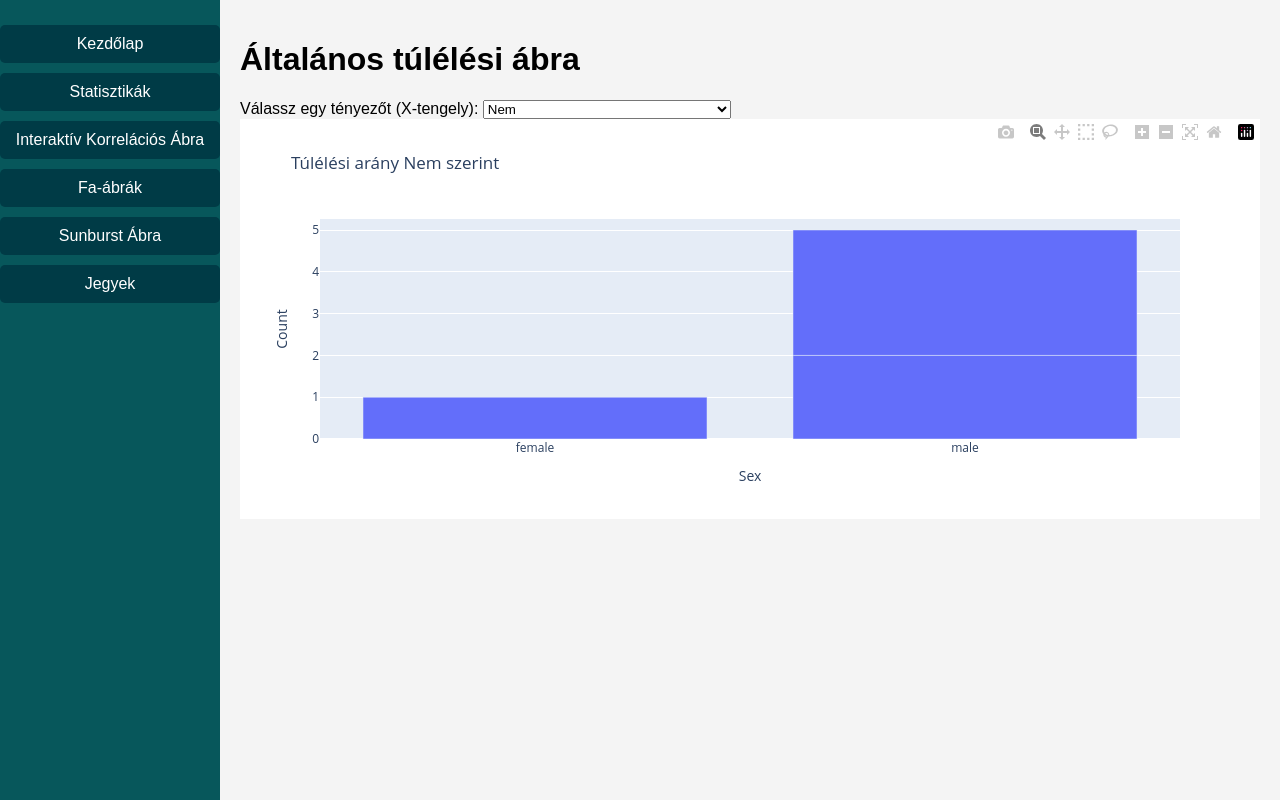
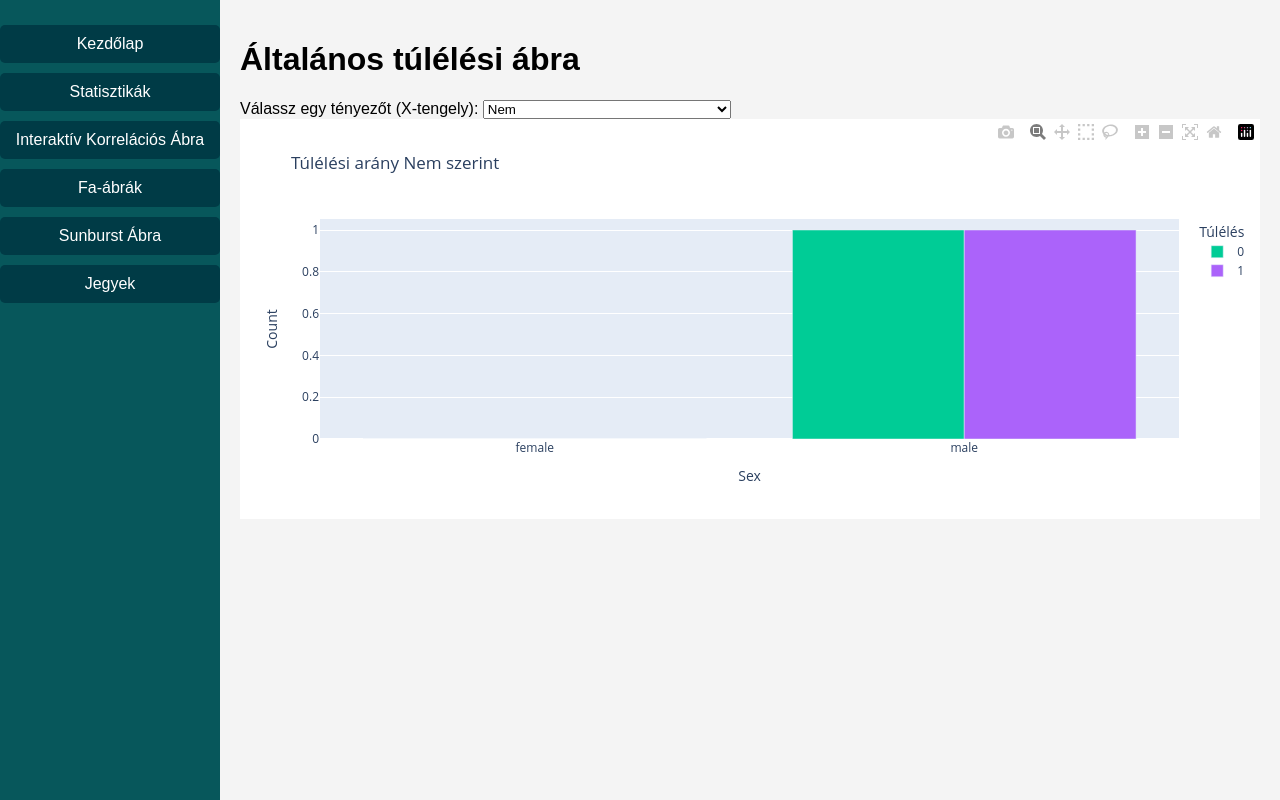
Before and after one commit to redfrog66/DataVis2, a Flask app: page /chart1 in a window 1280 px wide. Run offline with Flask 3, Linux system fonts and the light colour scheme; some libraries are stand-ins or nearby versions.

Commit message:
Changes after feedback

```diff
--- a/app.py
+++ b/app.py
@@ -51,10 +51,20 @@
     factor = 'Sex'
     grouped = df.groupby([factor, 'Survived']).size().reset_index(name='Count')
 
+    # 'Survived' oszlop átalakítása szöveges adattípussá
+    grouped['Survived'] = grouped['Survived'].astype(str)
+
+    # Oszlop színek beállítása
+    color_discrete_map = {
+    '0': 'yellow',  # Nem túlélők színe
+    '1': 'blue'     # Túlélők színe
+    }
+
     bar_fig = px.bar(
         grouped, x=factor, y='Count', color='Survived',
         barmode='group',
         labels={'Survived': 'Túlélés'},
+        color_discrete_map={0: 'red', 1: 'blue'},
         title=f"Túlélési arány {factor_name(factor)} szerint"
     )
 
@@ -66,10 +76,20 @@
     factor = request.args.get('factor', 'Sex')
     grouped = df.groupby([factor, 'Survived']).size().reset_index(name='Count')
 
+    # 'Survived' oszlop átalakítása szöveges adattípussá
+    grouped['Survived'] = grouped['Survived'].astype(str)
+
+    # Oszlop színek beállítása
+    color_discrete_map = {
+    '0': 'yellow',  # Nem túlélők színe
+    '1': 'blue'     # Túlélők színe
+    }
+
     bar_fig = px.bar(
         grouped, x=factor, y='Count', color='Survived',
         barmode='group',
         labels={'Survived': 'Túlélés'},
+        color_discrete_map={0: 'red', 1: 'blue'},
         title=f"Túlélési arány {factor_name(factor)} szerint"
     )
 
@@ -139,7 +159,7 @@
 
 @app.route('/tree1')
 def tree1():
-    # ---- Treemap 1: Túlélési arány nem és jegytípus szerint ----
+    # ---- Treemap: Túlélési arány nem és jegytípus szerint ----
     # Alapértelmezett tényezők és csoportosítás
     grouped = df.groupby(['Survived', 'Sex', 'Pclass']).size().reset_index(name='Count')
 
@@ -149,10 +169,10 @@
         1: 'Túlélt'
     })
 
-    # 'Sex' értékek lecserélése magyar kifejezésekre
-    grouped['Sex'] = grouped['Sex'].replace({
-        'male': 'Férfi',
-        'female': 'Nő'
+    # Egyedi színértékek hozzárendelése túlélési státusz szerint
+    grouped['Color'] = grouped['Survived'].replace({
+        'Elhunyt': 'blue',
+        'Túlélt': 'green'
     })
 
     # Treemap létrehozása
@@ -161,7 +181,7 @@
         path=['Survived', 'Sex', 'Pclass'],  # Hierarchikus bontás
         values='Count',  # Téglalap méretét befolyásoló adat
         color='Count',  # Színezés a Count értékek alapján
-        color_continuous_scale='Blues',  # Színskála
+        color_continuous_scale='Viridis',  # Alapértelmezett színskála
         title="Titanic túlélési arány hierarchikus bontásban túlélés, nem és jegytípus alapján"
     )
 
@@ -174,6 +194,7 @@
         )
     )
 
+
     # JSON konvertálás
     tree_json = json.dumps(tree_fig, cls=plotly.utils.PlotlyJSONEncoder)
 
@@ -181,8 +202,8 @@
     df['Age'] = df['Age'].fillna(-1)  # Ha van NaN, akkor -1-el pótoljuk
     df['AgeCategory'] = pd.cut(
         df['Age'],
-        bins=[-1, 10, 25, 40, 50, 120],  # -1 biztosítja, hogy a 0 alatti korok is megfelelően bekerüljenek
-        labels=['<10 éves', '10-25', '25-40', '40-50', '50+'],
+        bins=[-1, 10, 25, 40, 55, 120],  # -1 biztosítja, hogy a 0 alatti korok is megfelelően bekerüljenek
+        labels=['<10 éves', '10-25', '25-40', '40-55', '55+'],
         right=False  # Az alsó határ kizárásával biztosítjuk, hogy -1 < 10 a kategóriában legyen
     )
 
@@ -299,6 +320,9 @@
     # Csoportosítás az 'Fare' és 'Pclass' oszlopok alapján
     grouped_data = df.groupby(['Fare', 'Pclass']).size().reset_index(name='Eladott jegyek')
 
+    # 'Pclass' oszlop átalakítása szöveges adattípussá
+    grouped_data['Pclass'] = grouped_data['Pclass'].astype(str)
+
     # Megkeressük a legdrágább jegyet
     max_fare = df['Fare'].max()  # A legdrágább jegy ára
     max_fare_tickets = df[df['Fare'] == max_fare]  # Minden jegy, ami a legdrágább
@@ -343,13 +367,14 @@
     # Az ábra HTML formátumban történő átadása
     graph_html = fig.to_html(full_html=False)
 
-    # Név előtagok és színek kinyerése
+        # Név előtagok kinyerése
     df['Title'] = df['Name'].apply(lambda x: x.split(',')[1].split('.')[0].strip())
+
     # Női és férfi előtagok listája
-
     female_titles = ['Mrs', 'Miss', 'Mme', 'Ms', 'Mlle', 'Lady', 'the Countess']
     male_titles = ['Mr', 'Master', 'Don', 'Rev', 'Major', 'Sir', 'Col', 'Capt', 'Jonkheer']
 
+    # GenderColor hozzárendelése
     def assign_gender_color(title):
         if title in female_titles:
             return 'pink'  # női
@@ -360,26 +385,38 @@
 
     df['GenderColor'] = df['Title'].apply(assign_gender_color)
 
-    # Ábra létrehozása a név előtagok alapján, abc sorrendben
+    # Ár kategóriák létrehozása
+    bins = [0, 10, 50, 100, 150, 200, 250, 300, float('inf')]
+    labels = ['<$10', '$10-$50', '$50-$100', '$100-$150', '$150-$200', '$200-$250', '$250-$300', '>$300']
+    df['FareCategory'] = pd.cut(df['Fare'], bins=bins, labels=labels, right=False)
+
+    # Jegyek számának összesítése kategóriánként
+    category_counts = df.groupby(['Title', 'FareCategory']).size().reset_index(name='TicketCount')
+
+    # GenderColor hozzáadása a category_counts DataFrame-hez
+    category_counts = category_counts.merge(df[['Title', 'GenderColor']].drop_duplicates(), on='Title', how='left')
+
+    # Ábra létrehozása
     fig2 = px.scatter(
-        df,
+        category_counts,
         x='Title',
-        y='Fare',
-        color='GenderColor',
-        size='Fare',  # A körök mérete az eladott jegyek számától függhet
-        color_discrete_map={
-            'pink': 'pink',  # Női előtag: rózsaszín
-            'blue': 'blue',  # Férfi előtag: kék
-            'orange': 'orange'  # Vegyes nemek aránya: narancssárga
+        y='FareCategory',
+        size='TicketCount',  # Kör mérete a jegyek számától függ
+        color='GenderColor',  # Színezés a GenderColor alapján
+        color_discrete_map={  # Színkódok hozzárendelése
+            'pink': 'pink',  # női előtag
+            'blue': 'blue',  # férfi előtag
+            'orange': 'orange'  # vegyes nemek aránya
         },
-        title="Jegyárak és Eladott Jegyek név-előtagok szerint",
-        labels={'Fare': 'Jegy Ár', 'Title': 'Előtag'},
-        template="plotly_dark",
-        category_orders={
-            'Title': sorted(df['Title'].unique())  # Az 'Title' értékek abc sorrendbe rendezése
-        }
+        title="Jegyárak kategóriánként és eladott jegyek név-előtagok szerint",
+        labels={'FareCategory': 'Árkategória', 'Title': 'Előtag', 'TicketCount': 'Jegyek száma'},
+        template="plotly_dark"
     )
 
+    fig2.update_layout(
+        yaxis_categoryorder='array',  # Ár kategóriák sorrendjének beállítása
+        yaxis_categoryarray=labels
+    )
 
     # Ábrák HTML formátumban történő átadása
     graph2_html = fig2.to_html(full_html=False)
--- a/templates/statistics.html
+++ b/templates/statistics.html
@@ -9,8 +9,6 @@
 <h1>Általános statisztika</h1>
 <p>Általános összefoglaló statisztika, ami főleg az adatok átláthatóságában segít.</p>
 <div class="container mt-4">
-    <h1 class="mb-4">Általános Statisztika</h1>
-
     <table class="table table-bordered table-hover">
         <thead class="thead-dark">
             <tr>
```
